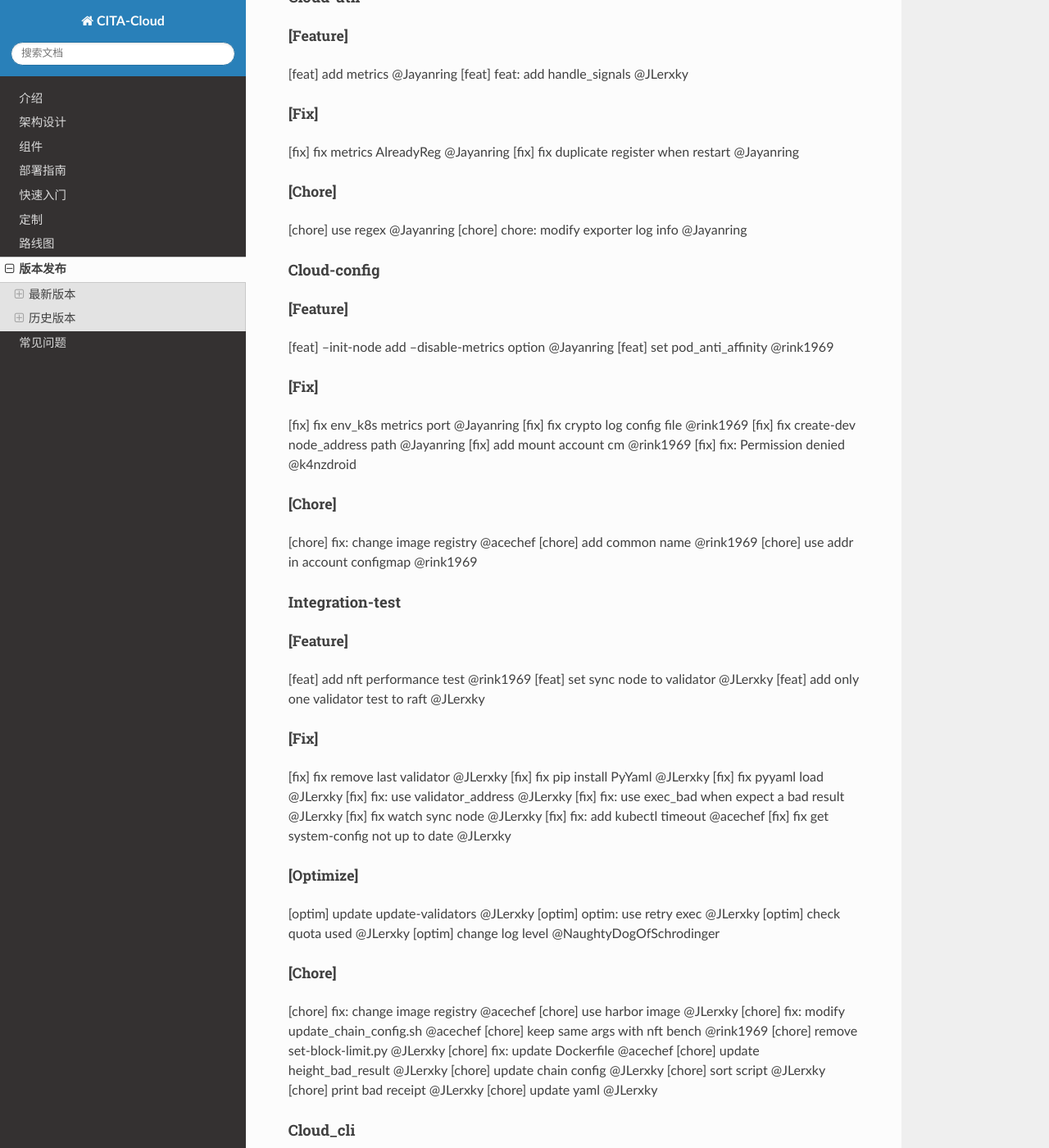
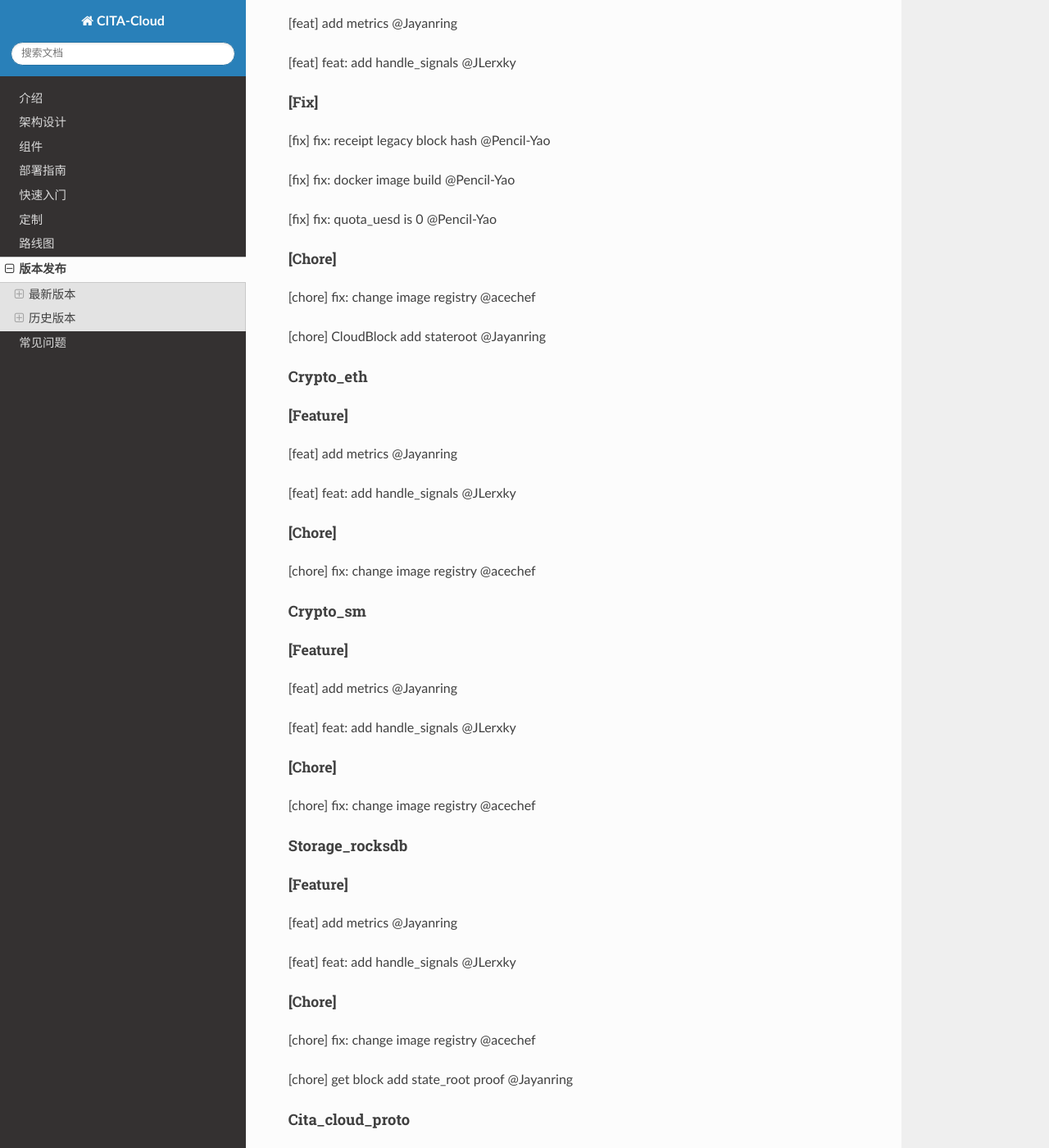
Before and after one commit to cita-cloud/docs, a Sphinx documentation site: the page built from source/release.md, in a window 1280 px wide and 1400 px high, scrolled down 7393 px. Shown: the whole window at 82% size. Built offline with Sphinx 7.4.7 and the Read the Docs theme 2.0.0, drawn with Linux system fonts in a browser that asks for light colours; some of the changed text lies outside the part shown.

Commit message:
fix indent

```diff
--- a/source/release.md
+++ b/source/release.md
@@ -22,85 +22,127 @@
 #### Controller
 
 ##### [Feature]
+
 [feat] update deps @rink1969
 
 ##### [Fix]
+
 [fix] fix wal load @rink1969
 
 #### Network_zenoh
 
 ##### [Feature]
+
 [feat] update_zenoh @JLerxky
+
 [feat] print_latency @JLerxky
+
 [feat] update_deps @rink1969
 
 #### Consensus_bft
+
 ##### [Feature]
+
 [feat] update_deps @rink1969
 
 #### Consensus_overload
+
 ##### [Feature]
+
 [feat] update_deps @rink1969
 
 ##### [Chore]
+
 [chore] fix_check_block @rink1969
 
 #### Consensus_raft
+
 ##### [Feature]
+
 [feat] refactor storage @Jayanring
+
 [feat] update deps @rink1969
 
 #### Executor_evm
+
 ##### [Feature]
+
 [feat] expose estimate-quota @Jayanring
+
 [feat] update_deps @rink1969
 
 #### Crypto_eth
+
 ##### [Feature]
+
 [feat] update_deps @rink1969
 
 #### Crypto_sm
+
 ##### [Feature]
+
 [feat] update_deps @rink1969
 
 #### Storage_rocksdb
+
 ##### [Feature]
+
 [feat] update_deps @rink1969
 
 #### Cita_cloud_proto
+
 ##### [Feature]
+
 [feat] update deps @rink1969
+
 [feat] estimate-quota @Jayanring
 
 #### Cloud-util
+
 ##### [Feature]
+
 [feat] update deps @rink1969
 
 #### Cloud-config
+
 ##### [Feature]
+
 [feat] update deps @rink1969
 
 #### Cloud-cli
+
 ##### [Feature]
+
 [feat] add_trouble_shooting @rink1969
+
 [feat] update_deps @rink1969
+
 [feat] add-estimate-quota @Jayanring
 
 #### Cloud-op
+
 ##### [Feature]
+
 [feat] add clear consensus data option @Jayanring
+
 [feat] state recover add reserve consensus option @Jayanring
+
 [feat] update_deps @rink1969
 
 ##### [Fix]
+
 [fix] fix-lockid @Jayanring
 
 #### Integration-test
+
 ##### [Feature]
+
 [feat] add operator test @acechef
 
 #### Cita-node-operator
+
 ##### [Fix]
+
 [fix] fix backup @acechef
 
 #### 兼容性
@@ -137,204 +179,324 @@
 10. 守护节点
 
 #### Controller
+
 ##### [Feature]
+
 [feat] add metrics @Jayanring
+
 [feat] feat: handle sigterm @JLerxky
+
 [feat] get block add stateroot proof @Jayanring
+
 [feat] get system-config by block-number @Jayanring
 
 ##### [Fix]
+
 [fix] fix match_data panic when init @Jayanring
 
 ##### [Optimize]
+
 [optim] optim: controller server single restart @Pencil-Yao
+
 [optim] optim: misbehave handling logical @Pencil-Yao
+
 [optim] optim: server not ready info print @Pencil-Yao
+
 [optim] deny change of chain_id and block_limit @Jayanring
 
 ##### [Chore]
+
 [chore] fix: change image registry @acechef
+
 [chore] read node_address from file @Jayanring
+
 [chore] fix clippy @Jayanring
 
 #### Network_zenoh
+
 ##### [Feature]
+
 [feat] add metrics @Jayanring
+
 [feat] feat: add handle_signals @JLerxky
+
 [feat] feat: send health check msg @JLerxky
 
 ##### [Chore]
+
 [chore] fix: change image registry @acechef
+
 [chore] read node_address from file @Jayanring
 
 #### Consensus_bft
+
 ##### [Feature]
+
 [feat] add metrics @Jayanring
-[feat] feat: add handle_signals @JLerxky
 
-##### [Optimize]
-[optim] optim: consensus-server single restart @Pencil-Yao
-[optim] optim: use timeout replace interval @Pencil-Yao
-
-##### [Chore]
-[chore] fix: change image registry @acechef
-[chore] expose LeaderVote @Jayanring
-[chore] read node_address from file @Jayanring
-
-#### Consensus_overload
-##### [Feature]
-[feat] add metrics @Jayanring
 [feat] feat: add handle_signals @JLerxky
 
 ##### [Optimize]
 [optim] optim: consensus-server single restart @Pencil-Yao
 
+[optim] optim: use timeout replace interval @Pencil-Yao
+
 ##### [Chore]
+
 [chore] fix: change image registry @acechef
+
+[chore] expose LeaderVote @Jayanring
+
+[chore] read node_address from file @Jayanring
+
+#### Consensus_overload
+
+##### [Feature]
+
+[feat] add metrics @Jayanring
+
+[feat] feat: add handle_signals @JLerxky
+
+##### [Optimize]
+
+[optim] optim: consensus-server single restart @Pencil-Yao
+
+##### [Chore]
+
+[chore] fix: change image registry @acechef
+
 [chore] remove unused config items @rink1969
 
 #### Consensus_raft
+
 ##### [Feature]
+
 [feat] add metrics @Jayanring
+
 [feat] feat: add handle_signals @JLerxky
+
 [feat] feat: support replacing all validators at one time @Jayanring
 
 ##### [Fix]
+
 [fix] fix consensus stop when remove leader @Jayanring
 
 ##### [Optimize]
+
 [optim] optim: consensus-server single restart @Pencil-Yao
 
 ##### [Chore]
+
 [chore] fix: change image registry @acechef
+
 [chore] read node_address from file @Jayanring
 
 #### Executor_evm
+
 ##### [Feature]
+
 [feat] add metrics @Jayanring
+
 [feat] feat: add handle_signals @JLerxky
 
 ##### [Fix]
+
 [fix] fix: receipt legacy block hash @Pencil-Yao
+
 [fix] fix: docker image build @Pencil-Yao
+
 [fix] fix: quota_uesd is 0 @Pencil-Yao
 
 ##### [Chore]
+
 [chore] fix: change image registry @acechef
+
 [chore] CloudBlock add stateroot @Jayanring
 
 #### Crypto_eth
+
 ##### [Feature]
+
 [feat] add metrics @Jayanring
+
 [feat] feat: add handle_signals @JLerxky
 
 ##### [Chore]
+
 [chore] fix: change image registry @acechef
 
 #### Crypto_sm
+
 ##### [Feature]
+
 [feat] add metrics @Jayanring
+
 [feat] feat: add handle_signals @JLerxky
 
 ##### [Chore]
+
 [chore] fix: change image registry @acechef
 
 #### Storage_rocksdb
+
 ##### [Feature]
+
 [feat] add metrics @Jayanring
+
 [feat] feat: add handle_signals @JLerxky
 
 ##### [Chore]
+
 [chore] fix: change image registry @acechef
+
 [chore] get block add state_root proof @Jayanring
 
 #### Cita_cloud_proto
+
 ##### [Feature]
+
 [feat] get system-config by number @Jayanring
+
 [feat] get block add stateroot proof @Jayanring
 
 #### Cloud-util
+
 ##### [Feature]
+
 [feat] add metrics @Jayanring
+
 [feat] feat: add handle_signals @JLerxky
 
 ##### [Fix]
+
 [fix] fix metrics AlreadyReg @Jayanring
+
 [fix] fix duplicate register when restart @Jayanring
 
 ##### [Chore]
+
 [chore] use regex @Jayanring
+
 [chore] chore: modify exporter log info @Jayanring
 
 #### Cloud-config
+
 ##### [Feature]
+
 [feat] --init-node add --disable-metrics option @Jayanring
+
 [feat] set pod_anti_affinity @rink1969
 
 ##### [Fix]
+
 [fix] fix env_k8s metrics port @Jayanring
+
 [fix] fix crypto log config file @rink1969
+
 [fix] fix create-dev node_address path @Jayanring
+
 [fix] add mount account cm @rink1969
+
 [fix] fix: Permission denied @k4nzdroid
 
 ##### [Chore]
+
 [chore] fix: change image registry @acechef
+
 [chore] add common name @rink1969
+
 [chore] use addr in account configmap @rink1969
 
 #### Integration-test
+
 ##### [Feature]
+
 [feat] add nft performance test @rink1969
+
 [feat] set sync node to validator @JLerxky
+
 [feat] add only one validator test to raft @JLerxky
 
 ##### [Fix]
+
 [fix] fix remove last validator @JLerxky
+
 [fix] fix pip install PyYaml @JLerxky
+
 [fix] fix pyyaml load @JLerxky
+
 [fix] fix: use validator_address @JLerxky
+
 [fix] fix: use exec_bad when expect a bad result @JLerxky
+
 [fix] fix watch sync node @JLerxky
+
 [fix] fix: add kubectl timeout @acechef
+
 [fix] fix get system-config not up to date @JLerxky
 
 ##### [Optimize]
+
 [optim] update update-validators @JLerxky
+
 [optim] optim: use retry exec @JLerxky
+
 [optim] check quota used @JLerxky
+
 [optim] change log level @NaughtyDogOfSchrodinger
 
 ##### [Chore]
+
 [chore] fix: change image registry @acechef
+
 [chore] use harbor image @JLerxky
+
 [chore] fix: modify update_chain_config.sh @acechef
+
 [chore] keep same args with nft bench @rink1969
+
 [chore] remove set-block-limit.py @JLerxky
+
 [chore] fix: update Dockerfile @acechef
+
 [chore] update height_bad_result @JLerxky
+
 [chore] update chain config @JLerxky
+
 [chore] sort script @JLerxky
+
 [chore] print bad receipt @JLerxky
+
 [chore] update yaml @JLerxky
 
 #### Cloud_cli
+
 ##### [Feature]
+
 [feat] get system config by height @Jayanring
+
 [feat] get block add state_root proof @Jayanring
+
 [feat] parse proof @Jayanring
 
 ##### [Fix]
+
 [fix] fix: build image error @acechef
 
 ##### [Optimize]
+
 [optim] identify validators @Jayanring
+
 [optim] remove admin set-block-kimit @Jayanring
+
 [optim] optim watch @JLerxky
+
 [optim] add get_compact_block_by_number @JLerxky
 
 ##### [Chore]
+
 [chore] add non root user @miaojun
+
 [chore] fix: change image registry @acechef
 
 ### v6.6.0
@@ -358,147 +520,225 @@
   - 其它依赖升到当前最新版本
 
 #### Controller
+
 ##### [Feature]
+
 [feat] set tcp and http2 keep alive  @rink1969
+
 [hard-fork!] feat: proof not influence proposal_hash @Pencil-Yao
 
 ##### [Fix]
+
 [fix] optim: set false sync state when height not grow @Pencil-Yao
+
 [fix] fix check proposal failed @rink1969
+
 [fix] optim: set true sync state when send sync req @Pencil-Yao
+
 [fix] mv quota limit form controller config to system config @rink1969
 
 ##### [Refactor]
+
 [refactor] switch to retryclient @Jayanring
+
 [refactor] change origin @JLerxky
 
 ##### [Chore]
+
 [chore] chore: broadcast increased status @Pencil-Yao
+
 [chore] change multicast to broadcast @JLerxky
+
 [chore] add healthcheck info @ rink1969
+
 [chore] optim: tps! @Pencil-Yao
+
 [chore] chore: upgrade tonic and prost @NaughtyDogOfSchrodinger
 
 #### Network_zenoh
+
 ##### [new] Release v6.6.0
 
 #### Consensus_bft
+
 ##### [Fix]
+
 [fix] fix check proposal failed @rink1969
+
 [fix] fix wrong lock round @rink1969
+
 [fix] optim: add NewViewRes to optimize newview step @Pencil-Yao
+
 [fix] fix: leader not send newview @Pencil-Yao
 
 ##### [Refactor]
+
 [refactor] switch to retryclient @Jayanring
 
 ##### [Chore]
+
 [chore] chore: optim newview process @Pencil-Yao
+
 [chore] chore: upgrade tonic and prost @NaughtyDogOfSchrodinger
 
 #### Consensus_overload
+
 ##### [new] Release v6.6.0
 
 #### Consensus_raft
+
 ##### [Refactor]
+
 [refactor] refactor: handle internal error @NaughtyDogOfSchrodinger
+
 [refactor] switch to retryclient @Jayanring
 
 ##### [Chore]
+
 [chore] chore: upgrade tonic and prost @NaughtyDogOfSchrodinger
 
 #### Executor_evm
+
 ##### [Feature]
+
 [feat] add height in call request @NaughtyDogOfSchrodinger
 
 ##### [Chore]
+
 [chore] chore: upgrade tonic and prost @NaughtyDogOfSchrodinger
 
 #### Crypto_eth
 
 ##### [Refactor]
+
 [refactor] update tonic and prost @Jayanring
 
 #### Crypto_sm
+
 ##### [Refactor]
+
 [refactor] update tonic and prost @Jayanring
 
 #### Storage_rocksdb
+
 ##### [Feature]
+
 [feat] switch to retryclient @Jayanring
 
 ##### [Chore]
+
 [chore] chore: upgrade tonic and prost @NaughtyDogOfSchrodinger
 
 #### Network_tls[Archived]
 
 #### Cita_cloud_proto
+
 ##### [Feature]
+
 [feat] add height in CallRequest @NaughtyDogOfSchrodinger
 
 ##### [Refactor]
+
 [refactor] add client retry @rink1969
+
 [refactor] add retry for NetworkMsgHandlerServiceClient @rink1969
+
 [refactor] connect lazy @rink1969
+
 [refactor] add evm client @rink1969
 
 ##### [Chore]
+
 [chore] chore: upgrade tonic and prost @NaughtyDogOfSchrodinger
 
 #### Cloud-util
+
 ##### [Refactor]
+
 [refactor] switch to retryclient @Jayanring
 
 ##### [Chore]
+
 [chore] chore: upgrade tonic and prost @NaughtyDogOfSchrodinger
-Cloud-cli
+
+#### Cloud-cli
 
 ##### [Refactor]
+
 [refactor] refactor: adapt for call with height @NaughtyDogOfSchrodinger
+
 [refactor] remove p2p tls related code @Jayanring
+
 [refactor] display timestamp when get block @Jayanring
+
 [refactor] ignore empty net-info when getting peers-info @JLerxky
 
 ##### [Chore]
+
 [chore] chore: upgrae tonic and prost @NaughtyDogOfSchrodinger
 
 ##### [Fix]
+
 [fix] fix: watch_cmd is pending in bench send @JLerxky
+
 [fix] fix send default quota @Jayanring
 
 #### Cloud-config
+
 ##### [Fix]
+
 [fix] fix default quota limit in init-node @rink1969
 
 ##### [Refactor]
+
 [refactor] support network_zenoh @JLerxky
+
 [refactor] change svc clusterip; rename yamls @rink1969
+
 [refactor] mv quota limit from node config to chain config @rink1969
 
 ##### [Chore]
+
 [chore] env_dev add overlord config @JLerxky
+
 [chore] judge the is_stdout in the write_log4rs @JLerxky
+
 [chore] remove redundant moduleconfig @Jayanring
+
 [chore] remove p2p tls related code @Jayanring
+
 [chore] add debug info for release @rink1969
+
 [chore] change default consensus from raft to bft @rink1969
+
 [chore] set default output to stdout @rink1969
+
 [chore] remove sh -c in command @rink1969
 
 #### Integration-test
+
 ##### [Feature]
+
 [feat] check tx in pool @rink1969
+
 [feat] feat: add build image action @acechef
+
 [feat] enhance chaos test @rink1969
+
 [feat] add sync node @JLerxky
 
 ##### [Refactor]
+
 [refactor] change 'timestamp' to 'time' @JLerxky
+
 [refactor] remove tls type test chain @JLerxky
 
 ##### [Chore]
+
 [chore] increase delay after stop node @rink1969
+
 [chore] update get_peers_info @JLerxky
+
 [chore] add test chain type @JLerxky
 
 ### v6.5.0
@@ -514,47 +754,70 @@
 8. 修复cloud-config添加新节点后原有节点配置未更新的问题
 
 #### Controller
+
 ##### [Feature]
+
 [feat] kms to crypto @rink1969
+
 [feat] health check block number increase @rink1969
+
 [feat] get pool tx @JLerxky
 
 ##### [Refactor]
+
 [refactor] add quota limit @NaughtyDogOfSchrodinger
+
 [refactor] fix dead lock @NaughtyDogOfSchrodinger
+
 [refactor] Uniform constant @NaughtyDogOfSchrodinger
 
 ##### [Chore]
+
 [chore] optiom quota limit & code type @Pencil-Yao
 
 #### Consensus_bft
+
 ##### [Feature]
+
 [feat] kms to crypto @rink1969
 
 #### Storage_rocksdb
+
 ##### [Feature]
+
 [feat] kms to crypto @rink1969
+
 [feat] add panic hook and health check load/store @rink1969
 
 #### Cloud-cli
+
 ##### [Feature]
+
 [feat] get pool tx @JLerxky
+
 [feat] get block proof  @JLerxky
 
 ##### [Refactor]
 [refactor] add quota limit  @NaughtyDogOfSchrodinger
 
+
 #### Cloud-config
+
 ##### [Feature]
+
 [feat]  kms to crypto  @rink1969
 
 ##### [Fix]
+
 [fix] refresh chain config for old nodes @rink1969
 
+
 ##### [Refactor]
+
 [refactor] adapt for add quota limit @NaughtyDogOfSchrodinger
 
 #### 兼容性问题
+
 1. 升级到该版本会导致crypto服务起不来，需要导出私钥，并修改配置文件
 
 ### v6.4.1
@@ -568,32 +831,47 @@
 4. 实验性支持consensus_overlord
 
 #### Controller
+
 ##### [Feature]
+
 [feat] support consensus_overlord @rink1969
 
 #### Consensus_bft
+
 ##### [Fix]
+
 [fix] fix commit_block proof inconsistent  @JLerxky
 
 #### Cloud-config
+
 ##### [Feature]
+
 [feat] support consensus_overlord  @rink1969
+
 [feat] adapt for libsm @NaughtyDogOfSchrodinger
 
 #### Executor_evm
+
 ##### [Optimization]
+
 [optim] add debug info in release  @rink1969
 
 #### Storage_rocksdb
+
 ##### [Feature]
+
 [feat] adapt for libsm @NaughtyDogOfSchrodinger
 
 #### Kms_sm
+
 ##### [Fix]
+
 [fix] adapt for fix panic in libsm @NaughtyDogOfSchrodinger
 
 #### Cloud-cli
+
 ##### [Feature]
+
 [feat] upgrade libsm; support overlord @rink1969
 
 #### 兼容性问题
@@ -629,68 +907,113 @@
 #### Controller
 
 ##### [Feature]
+
 [feat] add inner block growth check @Pencil-Yao
+
 [feat] add rpc get_block_detail_by_number @JLerxky
+
 [feat] add health check @Pencil-Yao
+
 [feat] add health check  @rink1969
+
 ##### [Fix]
+
 [fix] repeat node set @Pencil-Yao
+
 ##### [Optimization]
+
 [optim] handle repeat & idle node @Pencil-Yao
+
 [optim] hanle the same origin node  @Pencil-Yao
+
 [optim] record package limit in utxo db  @NaughtyDogOfSchrodinger
 
 #### Consensus_raft
+
 ##### [Feature]
+
 [feat] add health check  @rink1969
 
 #### Consensus_bft
+
 ##### [Feature]
+
 [feat] add health check  @rink1969
+
 ##### [Optimization]
+
 [optim] optimize handle commit entries @NaughtyDogOfSchrodinger
 
 #### Cloud-config
+
 ##### [Feature]
+
 [feat] add livness probe  @rink1969
+
 [feat] Support gitops  @rink1969
+
 [feat] add container resource requirements  @rink1969
+
 ##### [Fix]
+
 [fix] panic when create-dev  @rink1969
+
 [fix] update node, protect rewrite file in used  @rink1969
 
 #### Executor_evm
+
 ##### [Feature]
+
 [feat] add health check  @rink1969
+
 [feat]  add base_fee opcode  @JLerxky
+
 [feat] support switch between full mode and archive mode  @Pencil-Yao
 
 #### Storage_rocksdb
+
 ##### [Feature]
+
 [feat] add health check  @rink1969
 
 #### Kms_sm
+
 ##### [Feature]
+
 [feat] add health check  @rink1969
 
 #### Network_tls
+
 ##### [Feature]
+
 [feat] add health check  @rink1969
+
 ##### [Optimization]
+
 [optim] update dependence tokio-rustls and unit-test   @Pencil-Yao
 
 #### Network_p2p
+
 ##### [Feature]
+
 [feat] add health check  @rink1969
-kms_eth
+
+#### kms_eth
+
 ##### [Feature]
+
 [feat] add health check  @rink1969
 
 #### Cloud-cli
+
 ##### [Feature]
+
 [feat] add get_block_detail @JLerxky
+
 [feat] add set-package-limit and set-block-limit sub-command @NaughtyDogOfSchrodinger
+
 ##### [Optimization]
+
 [optim] use cloud proto @JLerxky
 
 #### 兼容性问题
```
